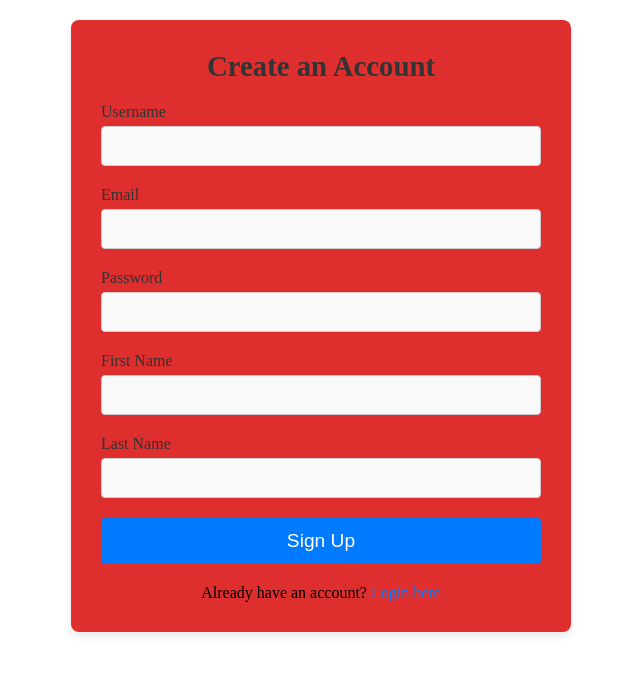
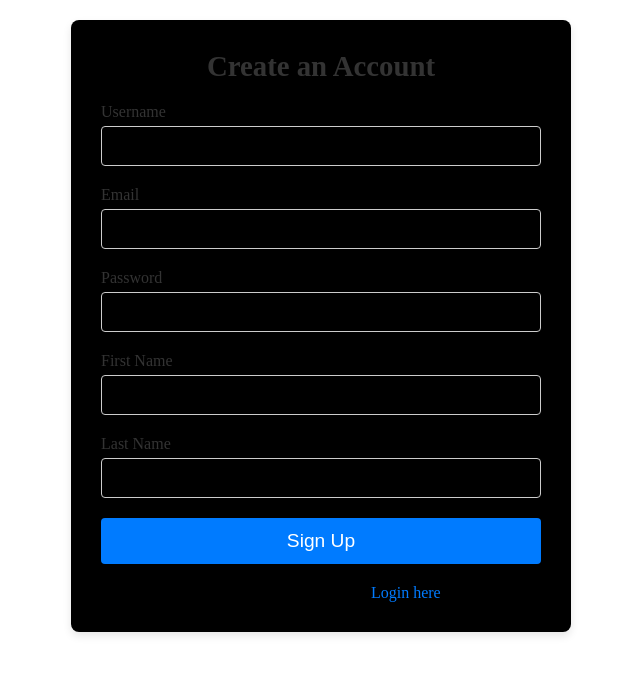
Before and after one commit to saugatgc/final, a PHP site: page /signup.php in a window 1280 px wide. Shown: the part 62-737 px from the top of the page, without its empty margins (329-969 px from the left). Run offline with PHP 8.4, Linux system fonts and the light colour scheme.

Commit message:
Further updates to styles in signup.css

```diff
--- a/signup.css
+++ b/signup.css
@@ -22,7 +22,7 @@ header {
 /* Signup Form Container */
 .form-container {
     margin-left: 400px;
-    background-color: rgb(223, 46, 46);
+    background-color: rgb(0, 0, 0);
     border-radius: 8px;
     box-shadow: 0 4px 8px rgba(0, 0, 0, 0.1);
     padding: 30px;
@@ -58,7 +58,7 @@ header {
     font-size: 1rem;
     border: 1px solid #ccc;
     border-radius: 4px;
-    background-color: #f9f9f9;
+    background-color:rgb(0, 0, 0);
     transition: border-color 0.3s ease;
 }
 
```
